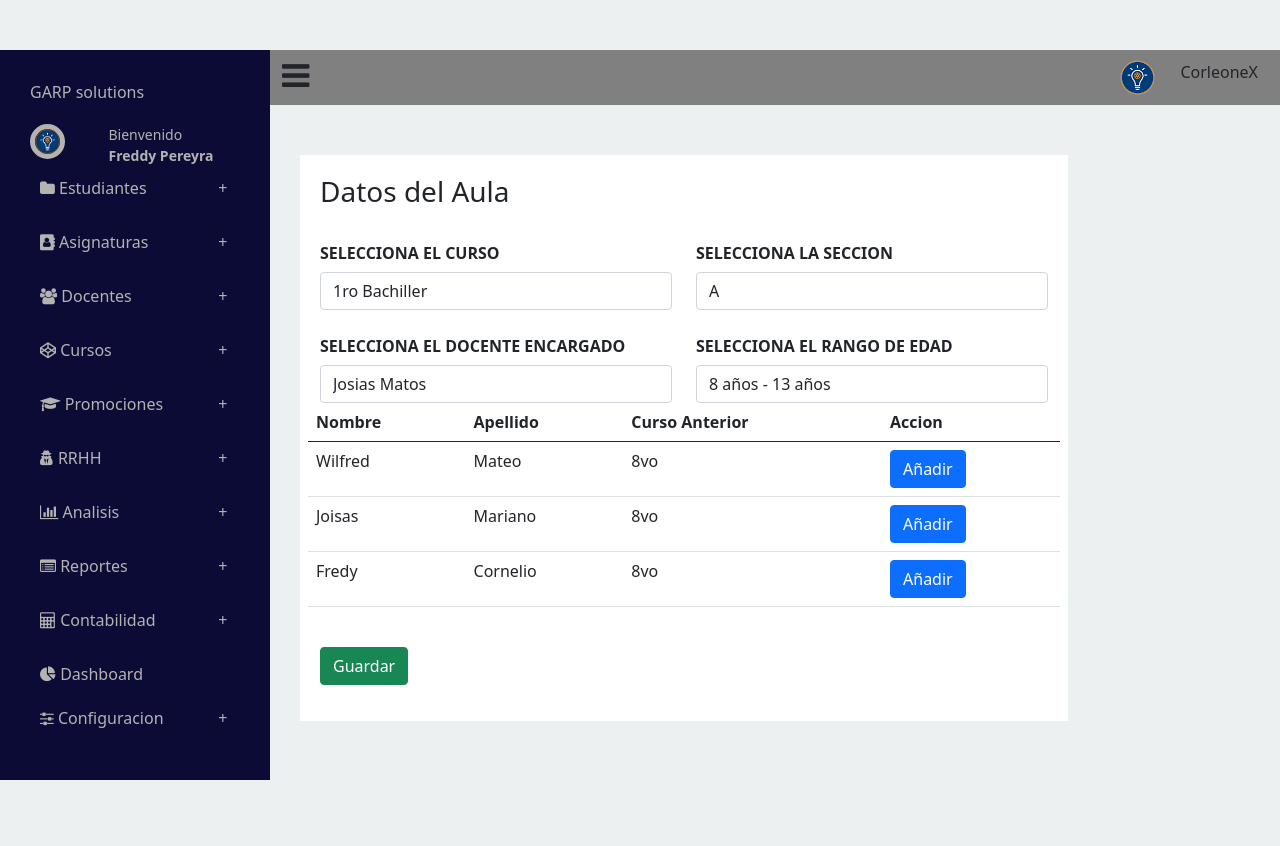
After one commit to garpsolutions/writedbook, a PHP site: page /views/cursos/creacion_de_aulas.php in a window 1280 px wide. The commit adds this page. Run offline with PHP 8.4, Linux system fonts and the light colour scheme; some libraries are stand-ins or nearby versions; some web fonts are replaced.

Commit message:
Add cosas nuevas

```diff
--- /dev/null
+++ b/views/cursos/creacion_de_aulas.php
@@ -0,0 +1,91 @@
+<?php
+include("../menu_lateral.php");
+?>
+<div id="form-estudiantes" style="background-color: white; margin-top:50px; width:60%; padding:20px; margin-left:300px;">
+    <div>
+    <form action="" method="post">
+      <h3> Datos del Aula </h3>
+        <div class="row">
+
+        <div class="col-md-6"><br>
+            <label for="">Selecciona el Curso</label>
+            <select class="form-control" name="meal_preference" id="meal_preference"    >
+                <option value="Santo Domingo">1ro Bachiller</option>
+                <option value="Santo Domingo">2do Bachiller</option>
+                <option value="Santo Domingo">3ro Bachiller</option>
+            </select>
+            </div>
+
+            <div class="col-md-6"><br>
+            <label for="">Selecciona la Seccion</label>
+            <select class="form-control" name="meal_preference" id="meal_preference"    >
+                <option value="Santo Domingo">A</option>
+                <option value="Santo Domingo">B</option>
+                <option value="Santo Domingo">C</option>
+            </select>
+            </div>
+
+            <div class="col-md-6"><br>
+            <label for="">Selecciona el Docente Encargado</label>
+            <select class="form-control" name="meal_preference" id="meal_preference"    >
+                <option value="Santo Domingo">Josias Matos</option>
+                <option value="Santo Domingo">Wilfre Valdez</option>
+                <option value="Santo Domingo">Anthony R</option>
+                <option value="Santo Domingo">Fredy P</option>
+            </select>
+            </div>
+
+            <div class="col-md-6"><br>
+            <label for="">Selecciona el Rango de Edad</label>
+            <select class="form-control" name="meal_preference" id="meal_preference"    >
+                <option value="Santo Domingo">8 años - 13 años </option>
+                <option value="Santo Domingo">14 años - 16 años</option>
+                <option value="Santo Domingo">16 años - 18 años</option>
+                <option value="Santo Domingo">18 años - 20 años</option>
+            </select>
+            </div>
+
+<table class="table">
+  <thead>
+    <tr>
+      <th scope="col">Nombre</th>
+      <th scope="col">Apellido</th>
+      <th scope="col">Curso Anterior</th>
+      <th scope="col">Accion</th>
+    </tr>
+  </thead>
+  <tbody>
+
+    <tr>
+      <td scope="row">Wilfred</td>
+      <td>Mateo</td>
+      <td>8vo</td>
+      <td><a href="detalles_estudiante.php"><button class="btn btn-primary">Añadir</button></a></td>
+    </tr>
+
+
+    <tr>
+      <td scope="row">Joisas</td>
+      <td>Mariano</td>
+      <td>8vo</td>
+      <td><a href="detalles_estudiante.php"><button class="btn btn-primary">Añadir</button></a></td>
+
+    </tr>
+    <tr>
+      <td scope="row">Fredy</td>
+      <td >Cornelio</td>
+      <td>8vo</td>
+      <td><a href="detalles_estudiante.php"><button class="btn btn-primary">Añadir</button></a></td>
+    </tr>
+  </tbody>
+</table>
+</div>
+
+
+            <div class="col-md-12"><br>
+                <button class="btn btn-success">Guardar</button>
+            </div>
+        </form>
+        </div>
+    </div>
+</div>
--- a/views/menu_lateral.php
+++ b/views/menu_lateral.php
@@ -100,7 +100,11 @@
                     <hr>
                 </div>
                 <div>
-                    <a href="../proyectos/ver_proyectos.php">Crear Aulas</a>
+                    <a href="../cursos/creacion_de_aulas.php">Crear Aulas</a>
+                   <hr>
+                </div>
+                <div>
+                    <a href="../cursos/add_estudiante.php">Asignar Estudiantes</a>
                    <hr>
                 </div>
             </div>
```
Also changed, not shown: views/cursos/add_estudiante.php (added, +39 -0 lines).
